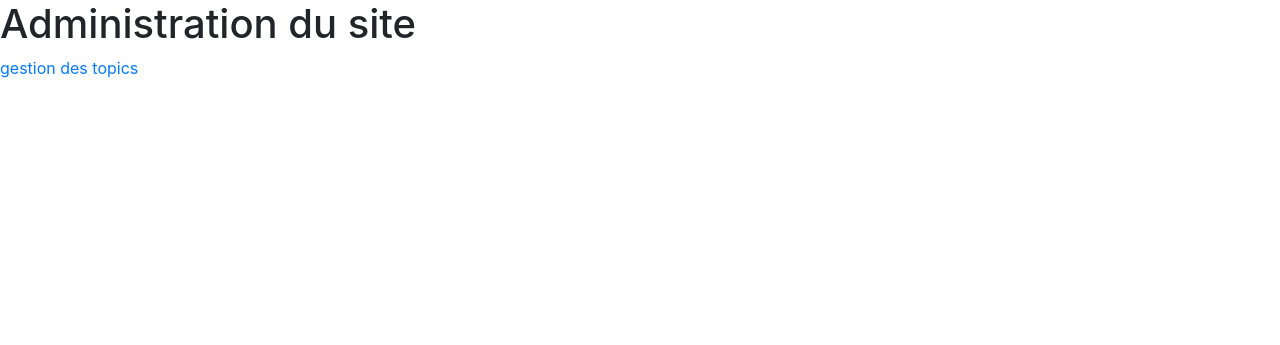
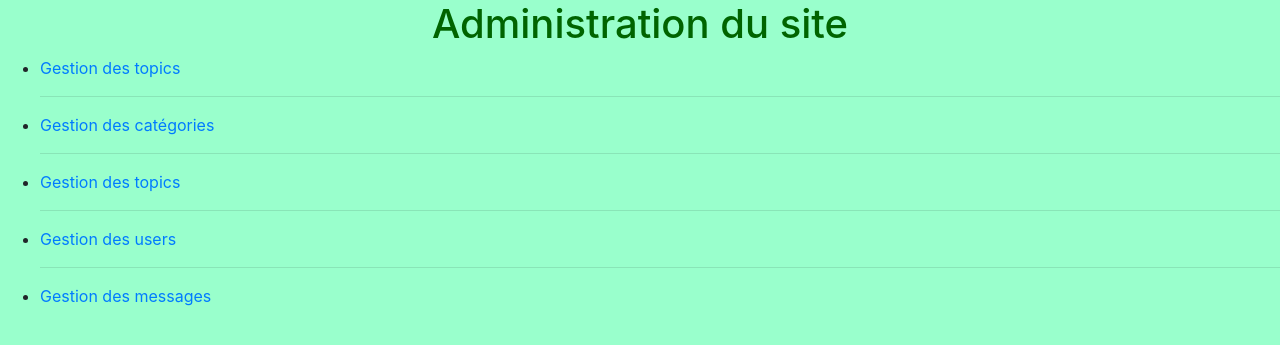
Before and after one commit to Julienfa77/Forum_medecine_douce, a Symfony app: template templates/admin/index.html.twig in a window 1280 px wide. Shown: the top 345 px of the page. Run offline with Twig, Linux system fonts and the light colour scheme; the template is opened without the code that fills it, so the values that code supplies are empty; some libraries are stand-ins or nearby versions.

Commit message:
modification style page admin

```diff
--- a/public/css/style.css
+++ b/public/css/style.css
@@ -0,0 +1,15 @@
+h1 {
+    text-align: center;
+    color: darkgreen;
+    font-size: 1.8571em; /* equiv 26px */
+    font-weight: normal;
+    line-height: 1.6154em;
+    margin: .8077em 0 0 0;
+}
+.medecine {
+    background: rgb(153, 255, 204);
+}
+
+ul{
+    border-top-color: #222222;
+}
--- a/templates/admin/index.html.twig
+++ b/templates/admin/index.html.twig
@@ -4,5 +4,14 @@
 
 {% block body %}
     <h1>Administration du site</h1>
-<a href="{{ path('topic_index') }}">gestion des topics</a>
+<ul>
+
+   <li> <a href="{{ path('topic_index') }}">Gestion des topics</a></li><hr>
+    <li><a href="{{ path('categorie_index') }}">Gestion des catégories</a></li><hr>
+    <li><a href="{{ path('topic_index') }}">Gestion des topics</a></li><hr>
+    <li><a href="{{ path('user_index') }}">Gestion des users</a></li><hr>
+    <li><a href="{{ path('message_index') }}">Gestion des messages</a></li>
+
+</ul>
+
 {% endblock %}
--- a/templates/base.html.twig
+++ b/templates/base.html.twig
@@ -5,12 +5,12 @@
         <title>{% block title %}Welcome!{% endblock %}</title>
         {% block stylesheets %}<link rel="stylesheet" href="{{ asset('css/style.css')}}">
         <link rel="stylesheet" href="https://stackpath.bootstrapcdn.com/bootstrap/4.3.1/css/bootstrap.min.css" integrity="sha384-ggOyR0iXCbMQv3Xipma34MD+dH/1fQ784/j6cY/iJTQUOhcWr7x9JvoRxT2MZw1T" crossorigin="anonymous">
-        <link rel="stylesheet"
+
       {% endblock %}
     </head>
 
 
-    <body>
+    <body class="medecine">
         {% block body %}{% endblock %}
         {% block javascripts %}{% endblock %}
     </body>
```
